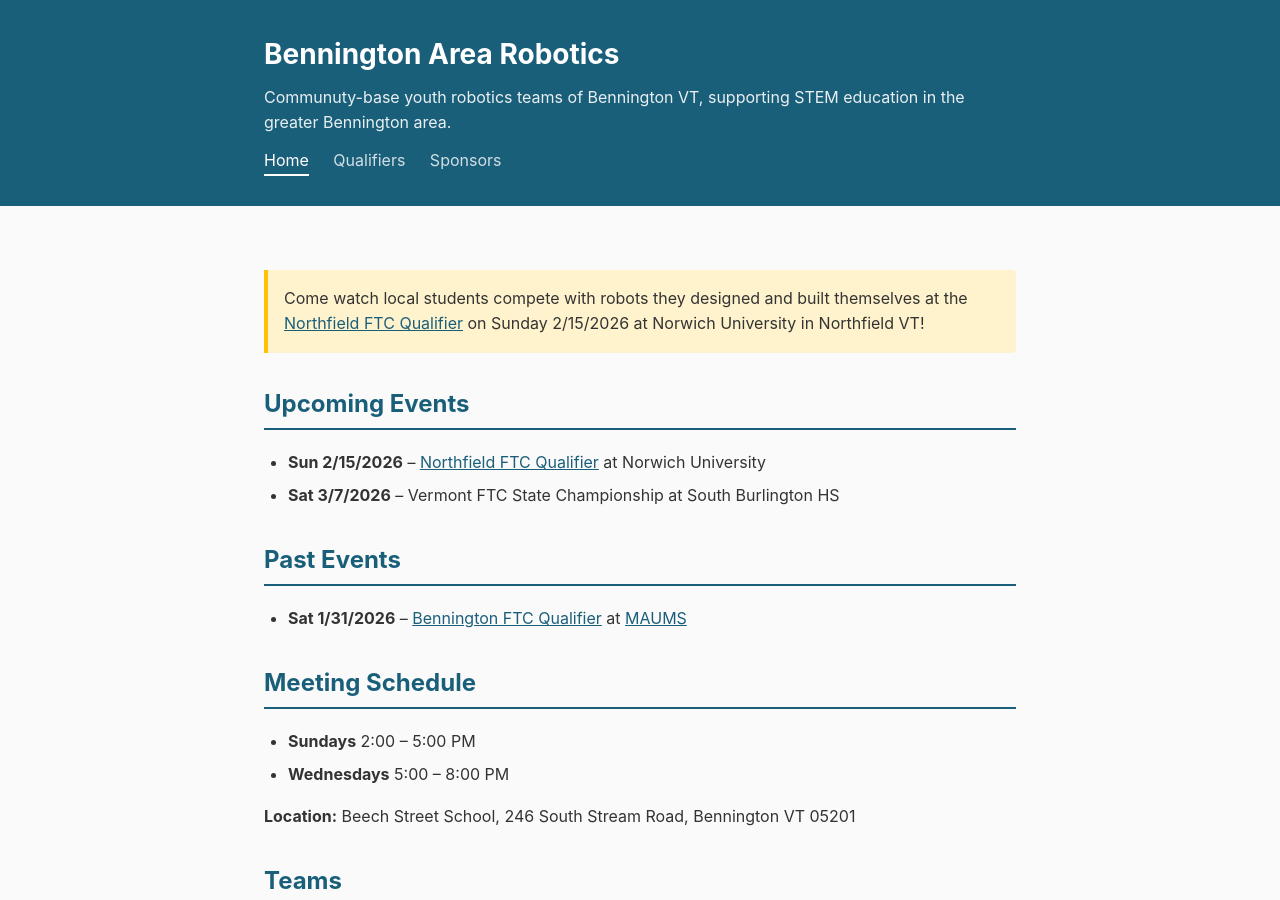
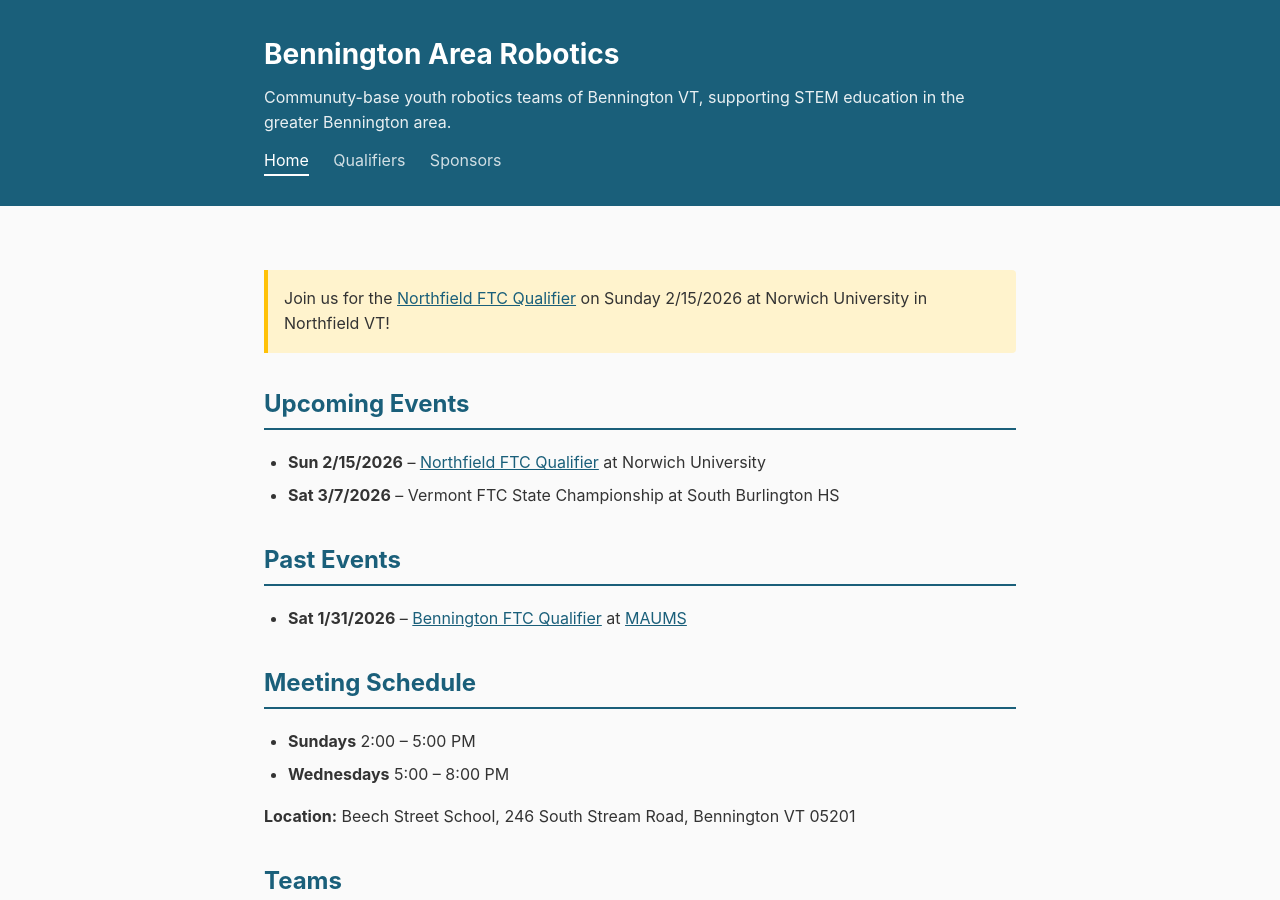
Before and after one commit to bennington-area-robotics/bennington-area-robotics.github.io, a Jekyll site: the page built from index.md, in a window 1280 px wide and 900 px high. Built offline with Jekyll 4.4.1, drawn with Linux system fonts in a browser that asks for light colours.

Commit message:
simplified banner

```diff
--- a/index.md
+++ b/index.md
@@ -4,7 +4,7 @@ title: Home
 ---
 
 <div class="highlight">
-Come watch local students compete with robots they designed and built themselves at the <a href="events/northfield-qualifier-2026">Northfield FTC Qualifier</a> on Sunday 2/15/2026 at Norwich University in Northfield VT!
+Join us for the <a href="events/northfield-qualifier-2026">Northfield FTC Qualifier</a> on Sunday 2/15/2026 at Norwich University in Northfield VT!
 </div>
 
 ## Upcoming Events
```
